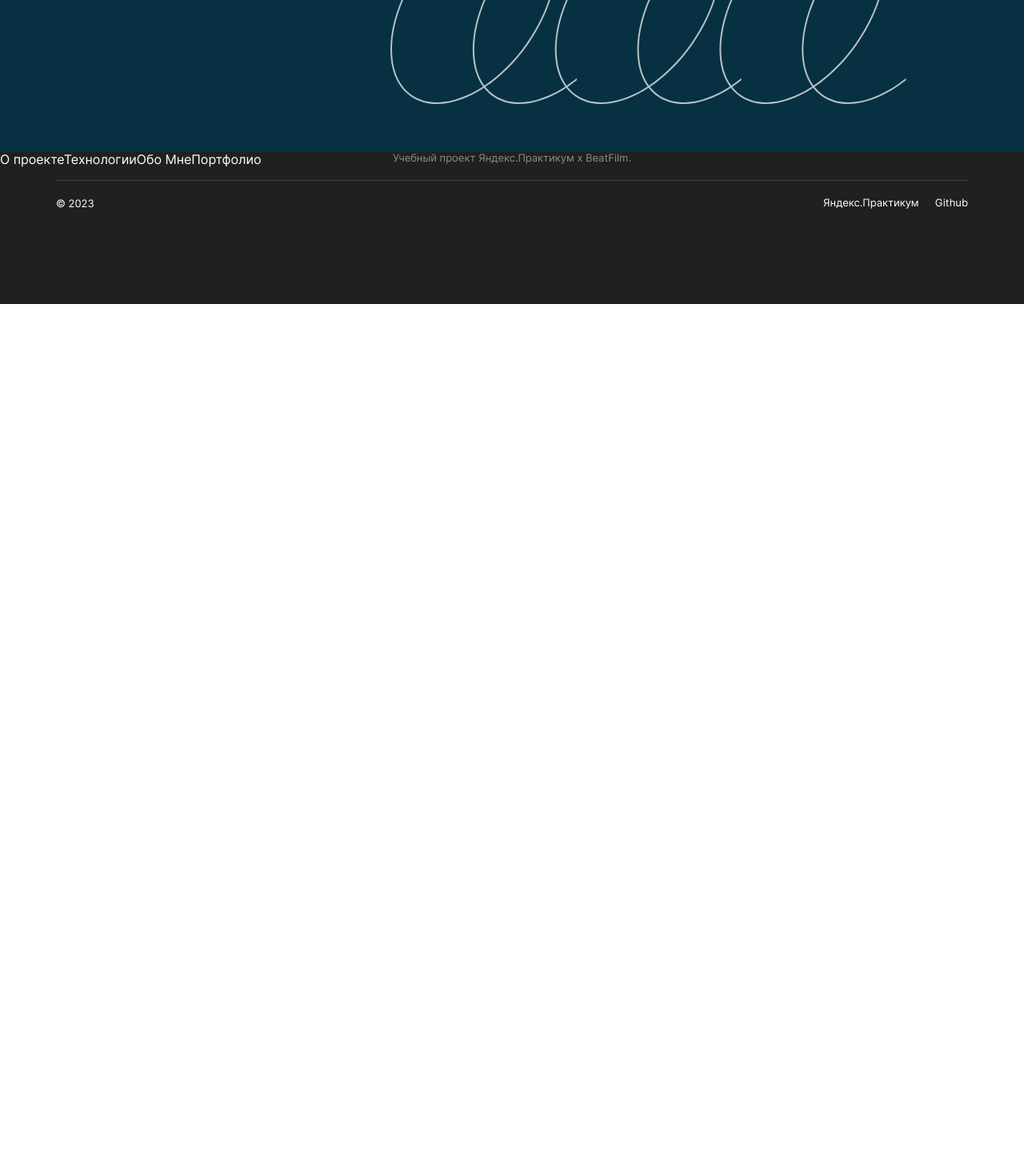
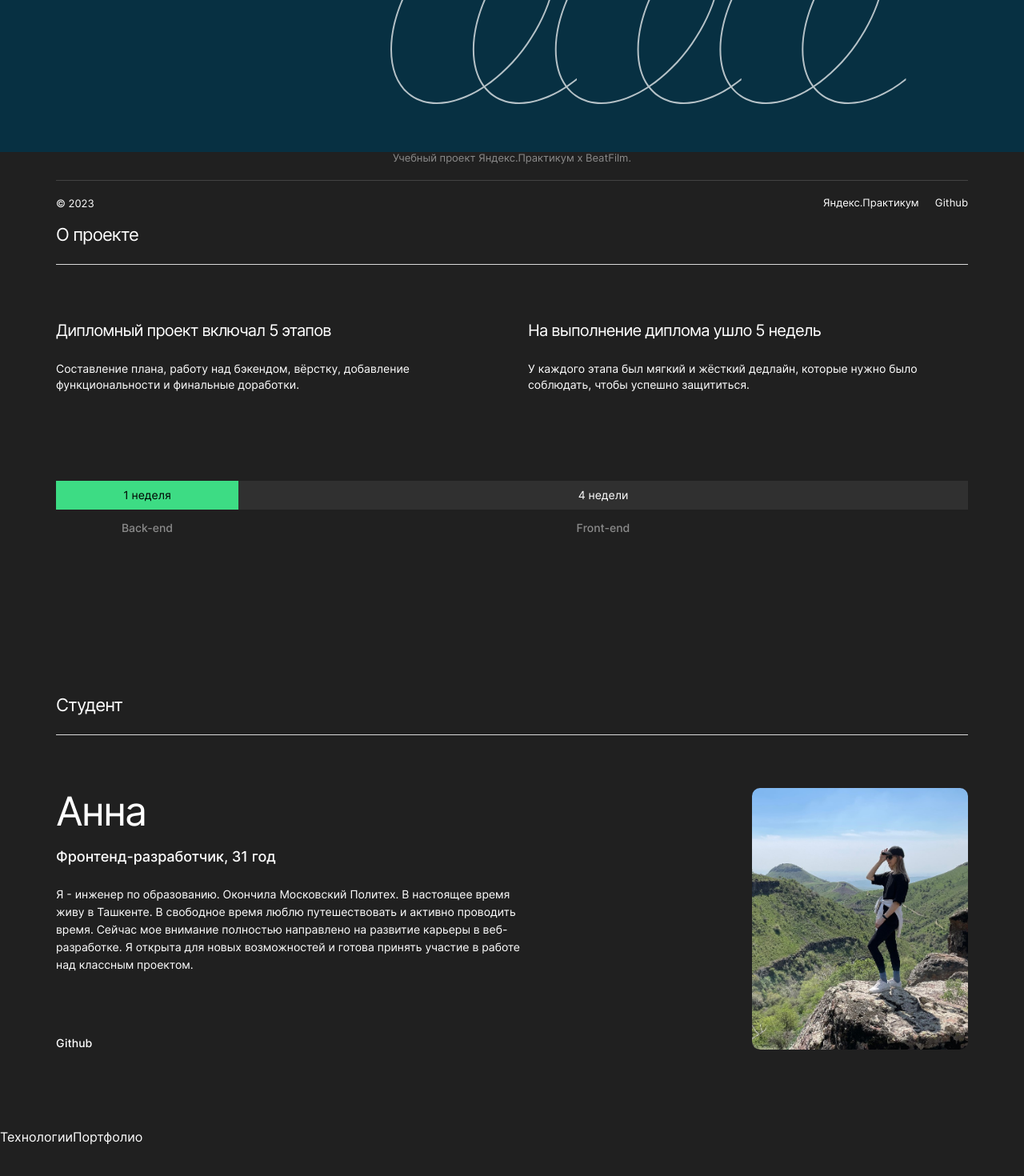
Before and after one commit to Smolskaia/movies-explorer-frontend, a React (Create React App) app: page / in a window 1280 px wide. Shown: the part 518-1988 px from the top of the page at 80% size. Before the commit the page ends 898 px from the top, so only its background shows below. Built offline with nearby package versions, Linux system fonts and the light colour scheme.

Commit message:
added AboutMe, AboutProject sections on Main page

```diff
--- a/src/components/AboutMe/AboutMe.css
+++ b/src/components/AboutMe/AboutMe.css
@@ -0,0 +1,175 @@
+.about-me {
+  /* box-sizing: border-box; */
+  padding: 110px 70px 100px 70px;
+}
+
+.about-me__title {
+  margin: 0;
+  padding-bottom: 23px;
+  border-bottom: 1px solid #DADADA;
+  font-size: 22px;
+  line-height: 26.63px;
+  font-weight: 400;
+  letter-spacing: -0.04em;
+}
+
+.about-me__container {
+  display: flex;
+  margin-top: 66px;
+  color: #fff;
+  justify-content: space-between;
+
+}
+
+.about-me__info {
+  display: flex;
+  flex-direction: column;
+  max-width: 600px;
+}
+
+.about-me__name {
+  margin: 0;
+  padding: 0;
+  font-weight: 400;
+  font-size: 50px;
+  line-height: 58px;
+  letter-spacing: -0.04em;
+}
+
+.about-me__about {
+  margin: 0;
+  padding: 0;
+  margin-top: 18px;
+  font-weight: 500;
+  font-size: 18px;
+  line-height: 20px;
+}
+
+.about-me__description {
+  margin: 0;
+  padding: 0;
+  margin-top: 26px;
+  font-weight: 400;
+  font-size: 14px;
+  line-height: 22px;
+  flex: 1 1 auto;
+}
+
+.about-me__link {
+  margin: 0;
+  padding: 0;
+  text-decoration: none;
+  color: #fff;
+  font-weight: 500;
+  font-size: 14px;
+  line-height: 17px;
+}
+
+.about-me__link:hover {
+  color: #3DDC84;
+}
+
+.about-me__photo {
+  width: 270px;
+  height: 327px;
+  object-fit: cover;
+  background-size: cover;
+  background-repeat: no-repeat;
+  background-position: center;
+  border-radius: 10px;
+}
+
+@media screen and (max-width: 880px) {
+  .about-me {
+    padding: 90px 50px;
+  }
+
+  .about-me__info {
+    margin-right: 49px;
+  }
+
+  .about-me__name {
+    font-size: 40px;
+    line-height: 40px;
+  }
+
+  .about-me__about {
+    margin-top: 16px;
+    font-size: 12px;
+    line-height: 18px;
+  }
+
+  .about-me__description {
+    margin-top: 20px;
+    font-size: 12px;
+    line-height: 18px;
+  }
+
+  .about-me__link {
+    font-size: 14px;
+    line-height: 17px;
+  }
+
+  .about-me__photo {
+    width: 255px;
+    height: 307px;
+  }
+}
+
+@media screen and (max-width: 700px) {
+  .about-me__container {
+    margin-top: 60px;
+    flex-direction: column-reverse;
+    align-items: center;
+  }
+
+  .about-me__info {
+    margin-right: 0px;
+  }
+
+  .about-me__content {
+    margin-right: 0px;
+  }
+  .about-me__heading {
+    margin-top: 66px;
+  }
+}
+
+@media screen and (max-width: 570px) {
+  .about-me {
+    padding: 70px 14px;
+  }
+
+  .about-me__title {
+    padding-bottom: 28px;
+    font-size: 18px;
+    line-height: 22px;
+  }
+
+  .about-me__name {
+    margin-top: 40px;
+    font-size: 30px;
+    line-height: 36.31px;
+  }
+
+  .about-me__about {
+    font-size: 11px;
+    line-height: 16px;
+  }
+
+  .about-me__description {
+    font-size: 11px;
+    line-height: 16px;
+  }
+
+  .about-me__link {
+    margin-top: 40px;
+    font-size: 14px;
+    line-height: 17px;
+  }
+
+  .about-me__photo {
+    width: 292px;
+    height: 352px;
+  }
+}
--- a/src/components/AboutMe/AboutMe.js
+++ b/src/components/AboutMe/AboutMe.js
@@ -1,11 +1,28 @@
 import React from 'react';
-import './AboutMe.css'
+import './AboutMe.css';
+import myphoto from '../../images/aboutMe-photo.jpg';
 
 function AboutMe() {
   return (
-    <>
-      Обо Мне
-    </>
+    <section className="about-me">
+      <h2 className="about-me__title">Студент</h2>
+      <div className="about-me__container">
+        <div className="about-me__info">
+          <h3 className="about-me__name">Анна</h3>
+          <p className="about-me__about">Фронтенд-разработчик, 31&nbsp;год</p>
+          <p className="about-me__description">
+            Я&nbsp;-&nbsp;инженер по образованию. Окончила Московский Политех. В настоящее время  живу в Ташкенте. В&nbsp;свободное время люблю путешествовать и активно проводить время. Сейчас мое внимание полностью направлено на развитие карьеры в веб-разработке. Я открыта для новых возможностей и готова принять участие в работе над классным проектом.
+          </p>
+          <a
+            href="https://github.com/Smolskaia"
+            className="about-me__link"
+            rel="noreferrer">
+            Github
+          </a>
+        </div>
+        <img src={myphoto} alt="фото студента" className="about-me__photo" />
+      </div>
+    </section>
   );
 }
 
--- a/src/components/AboutProject/AboutProject.css
+++ b/src/components/AboutProject/AboutProject.css
@@ -0,0 +1,176 @@
+.about-project {
+  /* box-sizing: border-box; */
+  padding: 0 70px;
+}
+
+.about-project__container {
+  color: #fff;
+  min-height: 388px;
+  display: flex;
+  flex-direction: column;
+  padding: 90px 0;
+}
+
+.about-project__title {
+  margin: 0;
+  font-size: 22px;
+  line-height: 26.63px;
+  font-weight: 400;
+  letter-spacing: -0.04em;
+  padding-bottom: 23px;
+  border-bottom: 1px solid #DADADA;
+}
+
+.about-project__info {
+  display: flex;
+  margin-top: 70px;
+  margin-bottom: 110px;
+  gap: 40px;
+}
+
+.about-project__content {
+  display: flex;
+  flex-direction: column;
+  max-width: 550px;
+  gap: 26px 0;
+}
+
+.about-project__content-title {
+  margin: 0;
+  padding: 0;
+  font-weight: 400;
+  font-size: 20px;
+  min-height: 24px;
+  line-height: 24.2px;
+  letter-spacing: -0.04em;
+}
+
+.about-project__content-description {
+  margin: 0;
+  padding: 0;
+  font-weight: 400;
+  font-size: 14px;
+  max-width: 550px;
+  min-height: 40px;
+  line-height: 20px;
+}
+
+.about-project__timeline {
+  display: grid;
+  grid-template-columns: 1fr 4fr;
+  gap: 14px 0;
+}
+
+.about-project__timeline-deadlines {
+  margin: 0;
+  padding: 0;
+  min-height: 36px;
+  background-color: #303030;
+  display: flex;
+  align-items: center;
+  justify-content: center;
+  font-weight: 400;
+  font-size: 14px;
+  line-height: 17px;
+  text-align: center;
+}
+
+.about-project__timeline-deadlines_green {
+  background-color: #3DDC84;
+  color: #000;
+}
+
+.about-project__timeline-text {
+  margin: 0;
+  padding: 0;
+  font-weight: 500;
+  font-size: 14px;
+  line-height: 17px;
+  text-align: center;
+  color: #8B8B8B;
+}
+
+@media screen and (max-width: 880px) {
+  .about-project {
+    padding: 90px 50px;
+  }
+
+  .about-project__container {
+    min-height: 405px;
+    padding: 0;
+  }
+
+  .about-project__info {
+    margin-top: 70px;
+    gap: 0 30px;
+    margin-bottom: 93px;
+    justify-content: space-between;
+  }
+
+  .about-project__content {
+    gap: 22px 0;
+  }
+
+  .about-project__timeline-text {
+    font-size: 12px;
+    line-height: 18px;
+  }
+}
+
+@media screen and (max-width: 700px) {
+  .about-project {
+    padding: 70px 18px;
+  }
+
+  .about-project__container {
+    min-height: 501px;
+  }
+
+  .about-project__title {
+    font-size: 18px;
+    line-height: 21.78px;
+    padding-bottom: 28px;
+  }
+
+  .about-project__info {
+    display: flex;
+    flex-direction: column;
+    margin-top: 60px;
+    margin-bottom: 60px;
+    gap: 56px 0;
+  }
+
+  .about-project__content {
+    display: flex;
+    flex-direction: column;
+    max-width: 100%;
+    gap: 26px 0;
+  }
+
+  .about-project__content-title {
+    font-size: 18px;
+    line-height: 22px;
+  }
+
+  .about-project__content-description {
+    max-width: 100%;
+    font-size: 11px;
+    line-height: 16px;
+  }
+
+  .about-project__timeline {
+    display: grid;
+    grid-template-columns: 100px 1fr;
+    gap: 10px 0;
+  }
+
+  .about-project__timeline-deadlines {
+    font-size: 11px;
+    line-height: 13px;
+  }
+
+  .about-project__timeline-text {
+    font-size: 11px;
+    line-height: 13px;
+  }
+}
--- a/src/components/AboutProject/AboutProject.js
+++ b/src/components/AboutProject/AboutProject.js
@@ -3,9 +3,31 @@ import './AboutProject.css'
 
 function AboutProject() {
   return (
-    <>
-      О проекте
-    </>
+    <section className="about-project">
+    <div className="about-project__container">
+      <h2 className="about-project__title">О&nbsp;проекте</h2>
+      <div className="about-project__info">
+        <div className="about-project__content">
+          <h3 className="about-project__content-title">Дипломный проект включал 5&nbsp;этапов</h3>
+          <p className="about-project__content-description">
+          Составление плана, работу над бэкендом, вёрстку, добавление функциональности и&nbsp;финальные доработки.
+          </p>
+        </div>
+        <div className="about-project__content">
+          <h3 className="about-project__content-title">На&nbsp;выполнение диплома ушло 5&nbsp;недель</h3>
+          <p className="about-project__content-description">
+          У&nbsp;каждого этапа был мягкий и&nbsp;жёсткий дедлайн, которые нужно было соблюдать, чтобы успешно защититься.
+          </p>
+        </div>
+      </div>
+      <div className="about-project__timeline">
+        <h3 className="about-project__timeline-deadlines about-project__timeline-deadlines_green">1&nbsp;неделя</h3>
+        <h3 className="about-project__timeline-deadlines">4&nbsp;недели</h3>
+        <p className="about-project__timeline-text">Back-end</p>
+        <p className="about-project__timeline-text">Front-end</p>
+      </div>
+    </div>
+  </section>
   );
 }
 
--- a/src/components/Main/Main.js
+++ b/src/components/Main/Main.js
@@ -15,8 +15,8 @@ function Main() {
       <main>
         <Promo />
         <AboutProject />
+        <AboutMe />
         <Techs />
-        <AboutMe />
         <Portfolio />
       </main>
       <Footer />
```
Also changed, not shown: src/images/aboutMe-photo.jpg (added).
